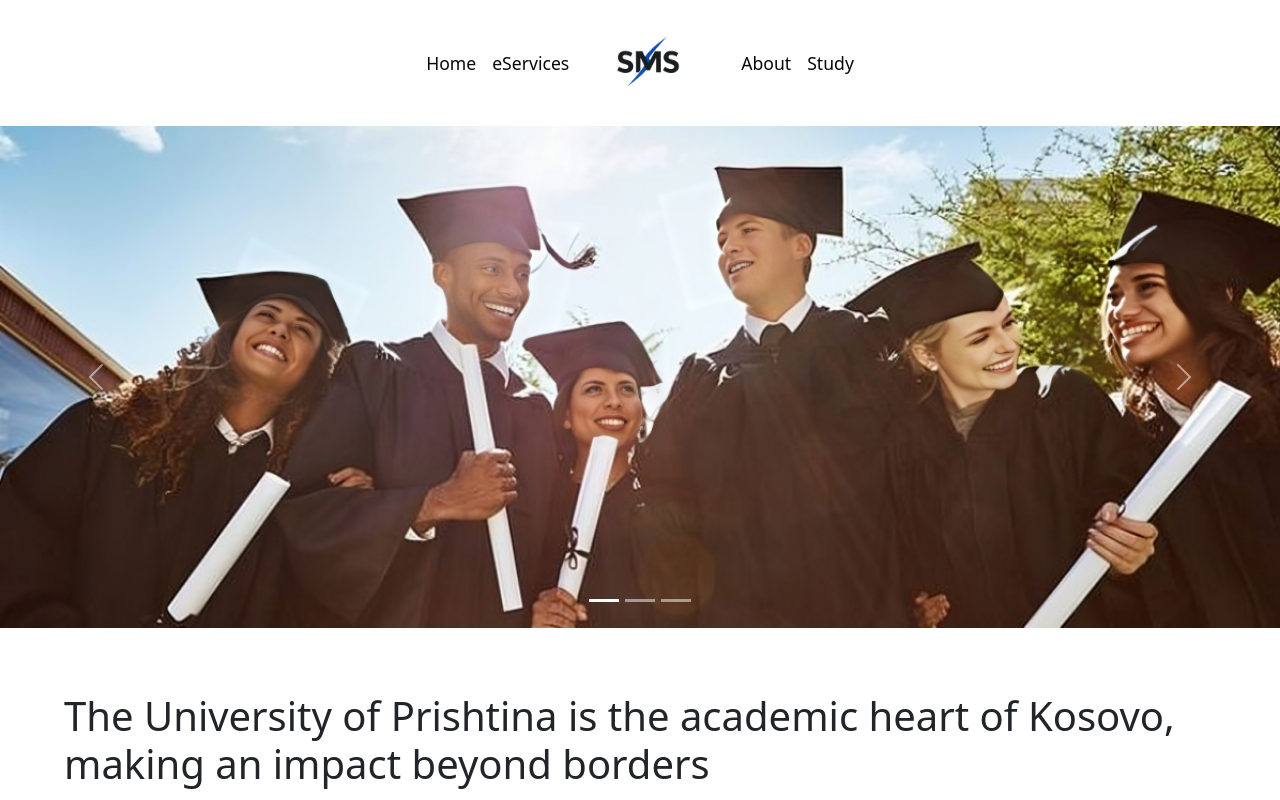
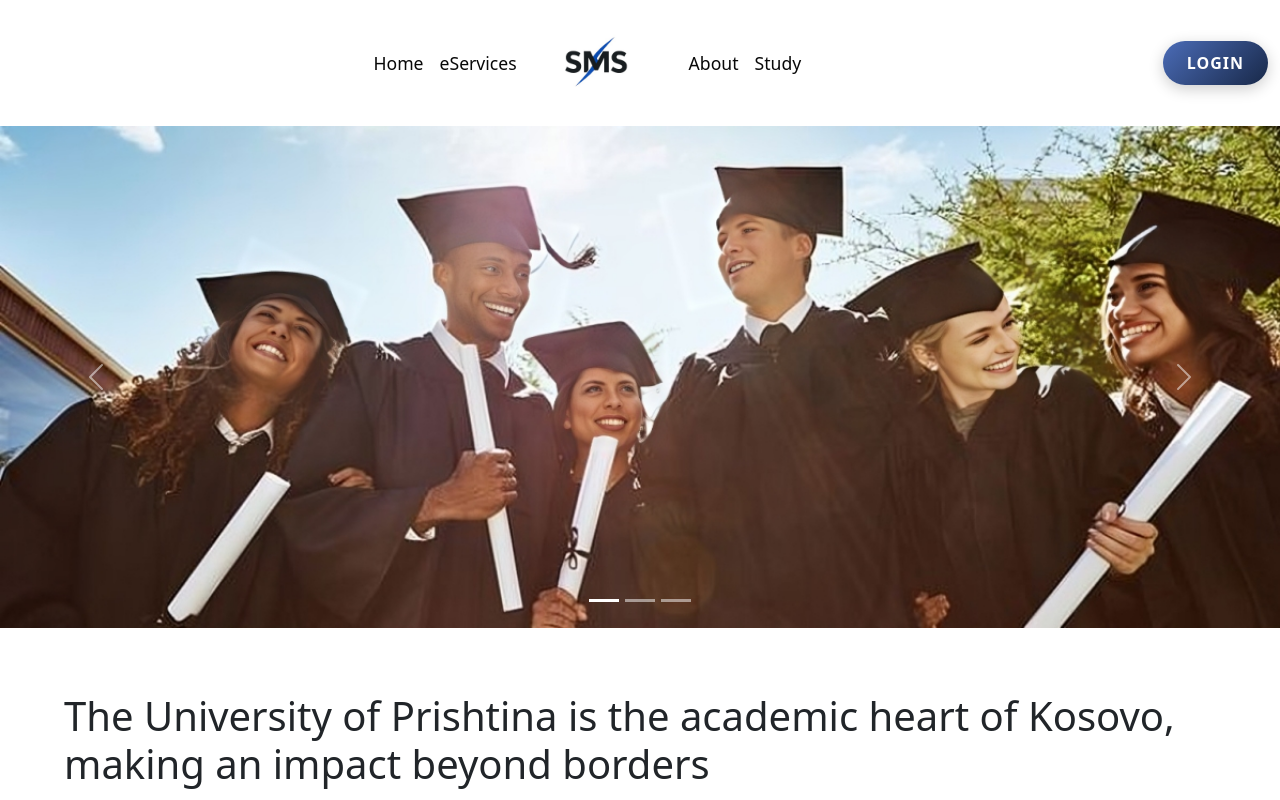
Before and after one commit to EltonPajaziti/FrontEnd_Gr14, a React (Vite) app in the folder sms/: page / in a window 1280 px wide. Shown: the top 800 px of the page. Built offline with nearby package versions, Linux system fonts and the light colour scheme.

Commit message:
KAN-38 LoginButton

```diff
--- a/sms/src/Components/Navbar.css
+++ b/sms/src/Components/Navbar.css
@@ -16,3 +16,22 @@
     font-size: 1.1em;
     padding: .5em 1em;
 }
+ .login-button {
+  background: linear-gradient(135deg, #4b6cb7, #182848); /* Gradient blu */
+  color: white;
+  padding: 10px 24px;
+  border: none;
+  border-radius: 50px;
+  font-weight: 600;
+  text-transform: uppercase;
+  letter-spacing: 1px;
+  box-shadow: 0 4px 15px rgba(0, 0, 0, 0.2);
+  transition: all 0.3s ease;
+  text-decoration: none;
+}
+
+ .login-button:hover {
+  background: linear-gradient(135deg, #182848, #4b6cb7); /* Ndërrim i gradientit në hover */
+  box-shadow: 0 6px 20px rgba(0, 0, 0, 0.3);
+  transform: translateY(-2px);
+}
--- a/sms/src/Components/Navbar.jsx
+++ b/sms/src/Components/Navbar.jsx
@@ -32,6 +32,10 @@ function Navbar(){
             </li>
           </ul>
         </div>
+
+    <div className="d-flex ms-auto">
+  <Link to="../../Pages/Login" className="login-button">Login</Link>
+        </div>
       </div>
     </nav>
   );
```
